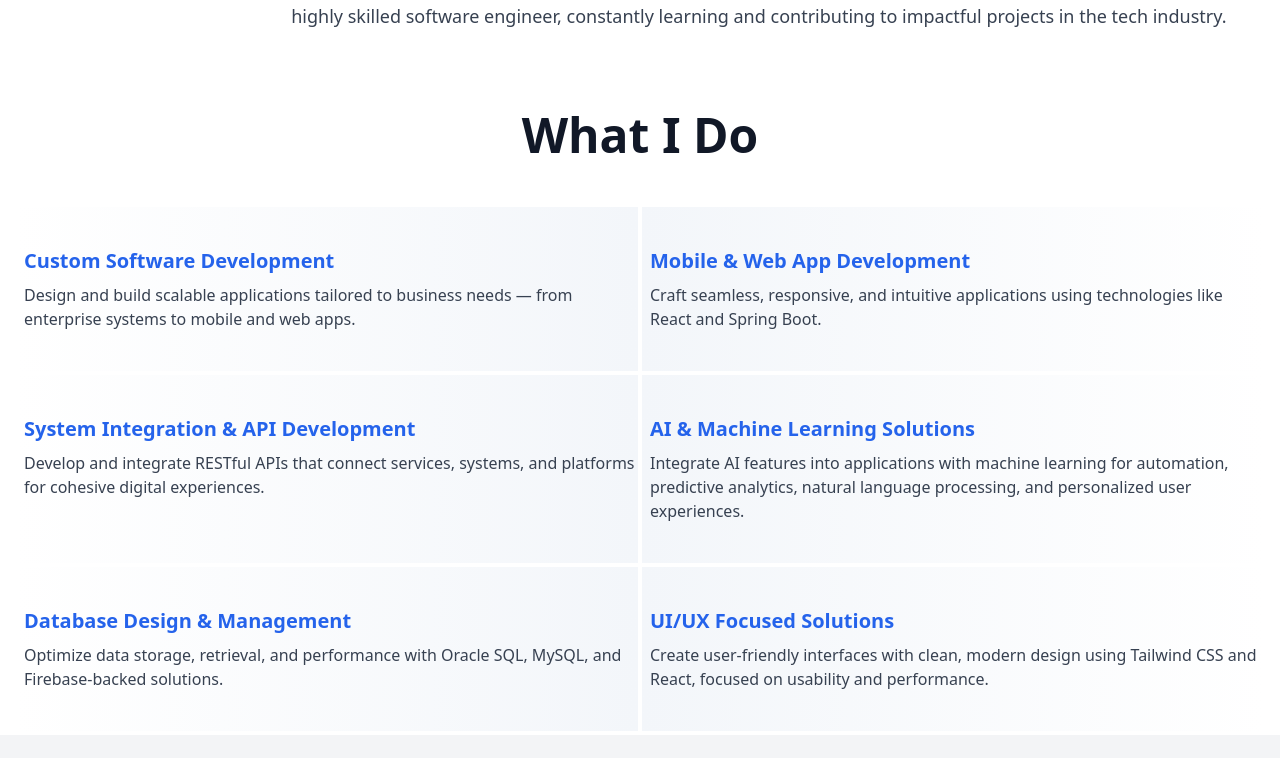
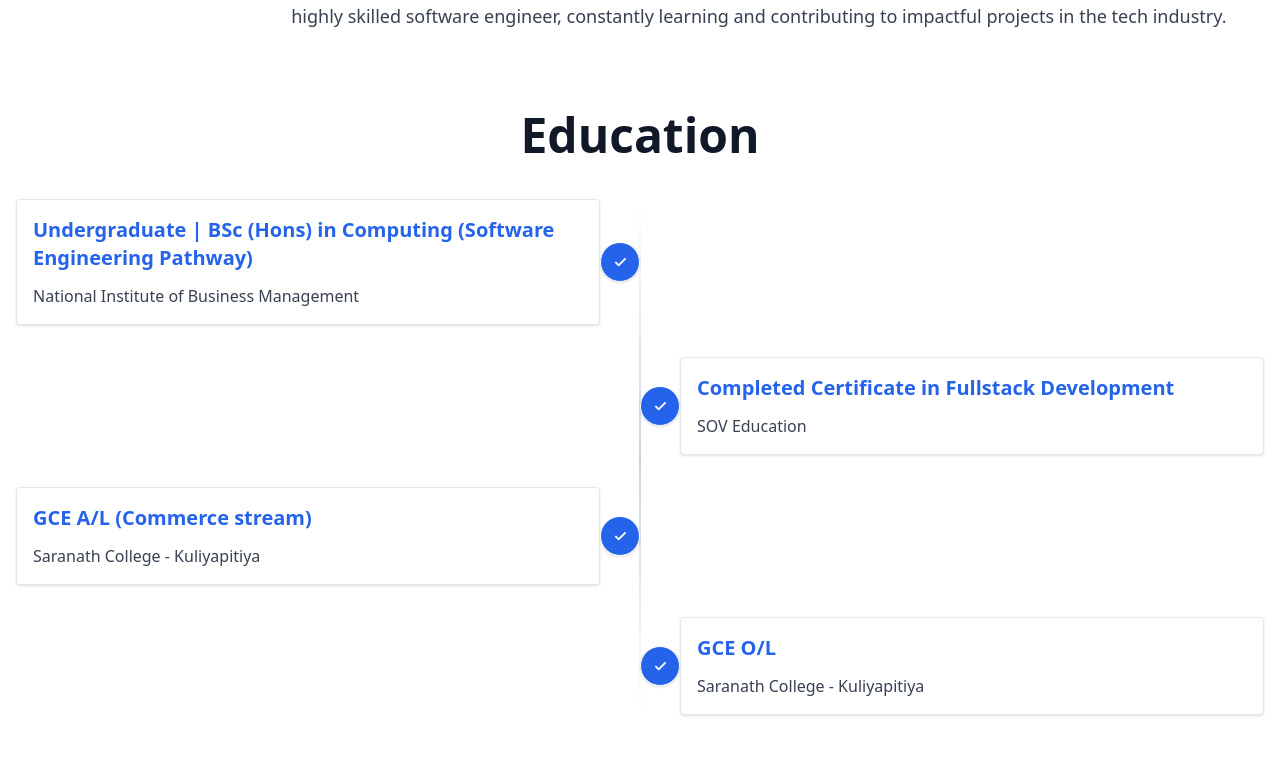
Before and after one commit to Sudharaka200/sudharaka-pathiraja-portfolio, a React (Vite) app: page / in a window 1280 px wide. Shown: the part 1622-2380 px from the top of the page. Built offline with nearby package versions, Linux system fonts and the light colour scheme.

Commit message:
education updated

```diff
--- /dev/null
+++ b/src/components/education.jsx
@@ -0,0 +1,91 @@
+import React from 'react';
+import { motion } from 'framer-motion';
+import { fadeDown, fadeInUp } from '../../variants'
+
+const timelineData = [
+    {
+        title: 'Undergraduate | BSc (Hons) in Computing (Software Engineering Pathway)',
+        date: '2023 - 2027',
+        description: 'National Institute of Business Management',
+        isActive: true,
+    },
+    {
+        title: 'Completed Certificate in Fullstack Development',
+        date: '2022-2023',
+        description: 'SOV Education',
+        isActive: true,
+    },
+    {
+        title: 'GCE A/L (Commerce stream)',
+        date: '2020',
+        description: 'Saranath College - Kuliyapitiya',
+        isActive: true,
+    },
+    {
+        title: 'GCE O/L',
+        date: '2017',
+        description: 'Saranath College - Kuliyapitiya',
+        isActive: true,
+    },
+];
+
+const EducationTimeline = () => {
+    return (
+        <div>
+            <div className='text-center'>
+                <motion.h1
+                    variants={fadeDown(0.5)}
+                    initial="hidden"
+                    whileInView={"show"}
+                    viewport={{ once: false, amount: 0.7 }}
+                    className="text-4xl font-bold text-gray-900 sm:text-5xl mt-10 lg:mt-0">
+                    Education
+                </motion.h1>
+            </div>
+            <div className="container mx-auto px-4 py-10">
+                <div className="relative space-y-8 before:absolute before:inset-0 before:ml-5 before:-translate-x-px md:before:mx-auto md:before:translate-x-0 before:h-full before:w-0.5 before:bg-gradient-to-b before:from-transparent before:via-slate-300 before:to-transparent">
+                    {timelineData.map((step, index) => (
+                        <motion.div
+                        variants={fadeInUp(0.3)}
+                        initial="hidden"
+                        whileInView={"show"}
+                        viewport={{ once: false, amount: 0.7 }}
+                            key={index}
+                            className={`relative flex items-center justify-between md:justify-normal md:even:flex-row-reverse group`}
+                        >
+                            {/* Timeline Dot */}
+                            <div
+                                className={`flex items-center justify-center w-10 h-10 rounded-full border border-white text-white-500 shadow shrink-0
+                                ${step.isActive ? 'bg-blue-600 text-white' : ''}
+                                md:order-1`}
+                            >
+                                {step.title === 'Delivered' ? (
+                                    <svg className="fill-current" xmlns="http://www.w3.org/2000/svg" width="12" height="12">
+                                        <path d="M12 10v2H7V8.496a.5.5 0 0 0-.5-.5h-1a.5.5 0 0 0-.5.5V12H0V4.496a.5.5 0 0 1 .206-.4l5.5-4a.5.5 0 0 1 .588 0l5.5 4a.5.5 0 0 1 .206.4V10Z" />
+                                    </svg>
+                                ) : (
+                                    <svg className="fill-current" xmlns="http://www.w3.org/2000/svg" width="12" height="10">
+                                        <path
+                                            fillRule="nonzero"
+                                            d="M10.422 1.257 4.655 7.025 2.553 4.923A.916.916 0 0 0 1.257 6.22l2.75 2.75a.916.916 0 0 0 1.296 0l6.415-6.416a.916.916 0 0 0-1.296-1.296Z"
+                                        />
+                                    </svg>
+                                )}
+                            </div>
+
+                            {/* Timeline Card */}
+                            <div className="w-[calc(100%-4rem)] md:w-[calc(50%-2.5rem)] bg-white p-4 rounded border border-slate-200 shadow">
+                                <div className="flex items-center justify-between space-x-2 mb-1">
+                                    <div className="text-xl font-semibold mb-2 text-blue-600">{step.title}</div>
+                                </div>
+                                <div className="text-gray-700">{step.description}</div>
+                            </div>
+                        </motion.div>
+                    ))}
+                </div>
+            </div>
+        </div>
+    );
+};
+
+export default EducationTimeline;
--- a/src/pages/home.jsx
+++ b/src/pages/home.jsx
@@ -8,6 +8,7 @@ import Technologies from '../components/technologies'
 import Projects from '../components/projects'
 import ThirdBanner from '../components/thirdBanner'
 import Footer from '../components/footer'
+import Education from '../components/education'
 
 
 export default function home() {
@@ -17,6 +18,7 @@ export default function home() {
       <HomeBanner />
       <SecondBanner />
       <AboutMe />
+      <Education />
       <WhatiDo />
       <Technologies />
       <Projects />
--- a/variants.jsx
+++ b/variants.jsx
@@ -50,6 +50,23 @@ export const zoomIn = (delay = 0 , duration = 0.5) => ({
     },
 });
 
+export const fadeInUp = (delay = 0, duration = 0.5) => ({
+  hidden: {
+    opacity: 0,
+    y: 20, // move down initially
+  },
+  show: {
+    opacity: 1,
+    y: 0, // move to original position
+    transition: {
+      delay,
+      duration,
+      ease: "easeOut",
+    },
+  },
+});
+
+
 export const pulse = {
     hidden: {
         scale: 1,
@@ -64,6 +81,23 @@ export const pulse = {
         },
     },
 };
+
+export const fadeInUpBig = (delay = 0, duration = 0.7) => ({
+  hidden: {
+    opacity: 0,
+    y: 200, // starts further down
+  },
+  show: {
+    opacity: 1,
+    y: 0, // animates to natural position
+    transition: {
+      delay,
+      duration,
+      ease: "easeOut",
+    },
+  },
+});
+
 
 export const flipInX = (delay = 0, duration = 0.5) => ({
     hidden: {
```
